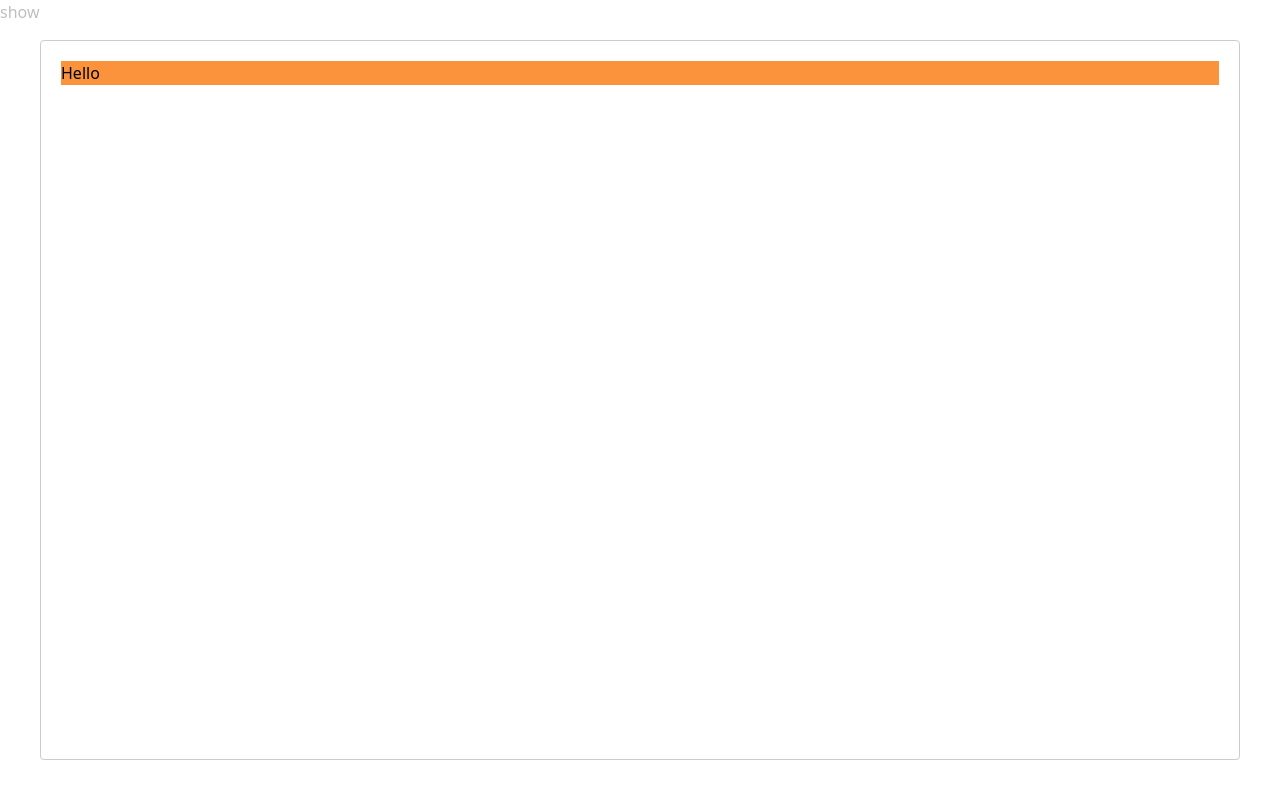
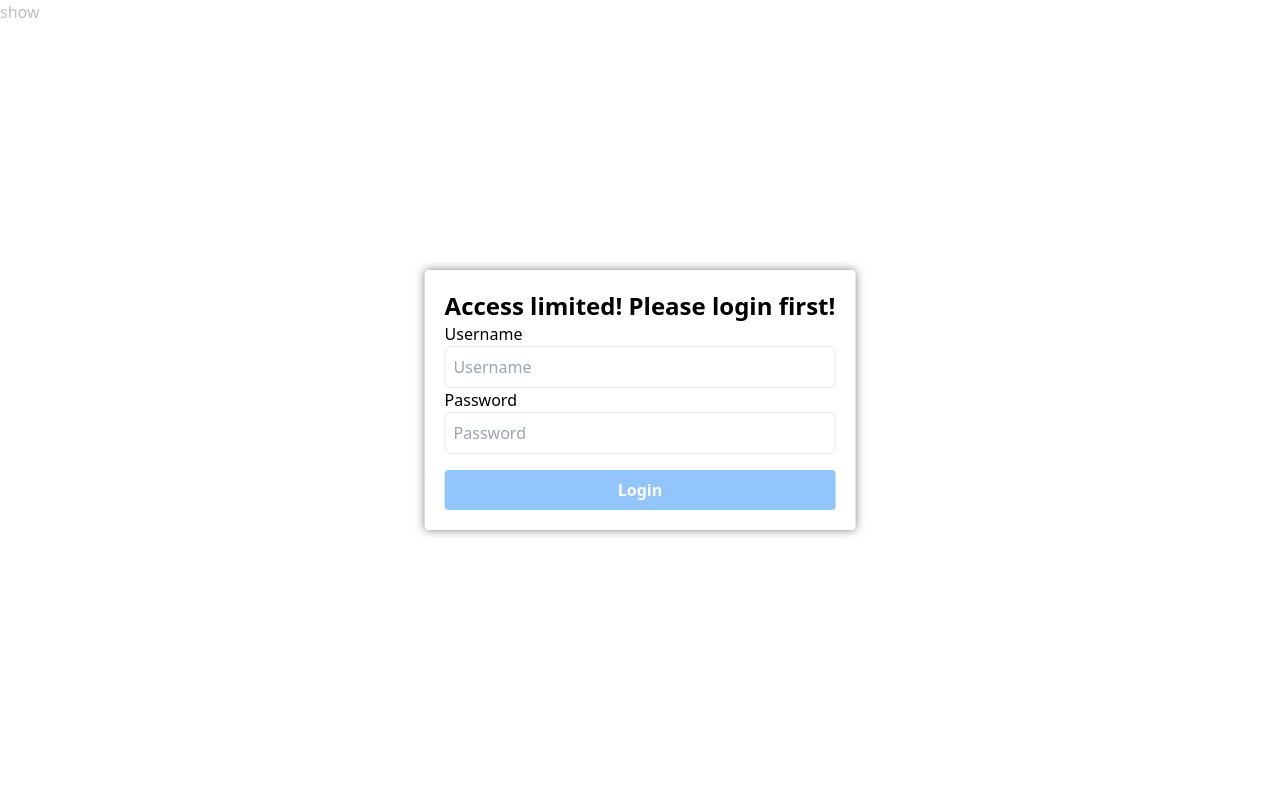
Before and after one commit to linusromlandArchives/romland.dev, a React (Vite) app in the folder frontend/: page /admin in a window 1280 px wide. Both pictures are taken after a click on the button "show". Built offline with nearby package versions, Linux system fonts and the light colour scheme.

Commit message:
Basic form functionallity

```diff
--- a/frontend/package.json
+++ b/frontend/package.json
@@ -10,6 +10,7 @@
         "format": "prettier .  --write"
     },
     "dependencies": {
+        "formik": "^2.2.9",
         "prettier": "^2.6.2",
         "react": "^18.0.0",
         "react-dom": "^18.0.0",
--- a/frontend/src/components/LoginModal.jsx
+++ b/frontend/src/components/LoginModal.jsx
@@ -1,10 +1,23 @@
 import Modal from 'react-modal';
 import { useState } from 'react';
+import { Field, ErrorMessage, Form, Formik } from 'formik';
 
 export default () => {
     const [modalIsOpen, setModal] = useState(false);
 
-    const customStyles = {};
+    const customStyles = {
+        content: {
+            top: '50%',
+            left: '50%',
+            right: 'auto',
+            bottom: 'auto',
+            marginRight: '-50%',
+            transform: 'translate(-50%, -50%)',
+            border: 'none',
+            background: '#fff',
+            boxShadow: '0px 0px 10px rgba(0, 0, 0, 0.5)',
+        },
+    };
 
     function show() {
         setModal(true);
@@ -18,8 +31,63 @@ export default () => {
         <>
             <button onClick={show}>show</button>
 
-            <Modal isOpen={modalIsOpen} onRequestClose={hide} style={customStyles} contentLabel="Example Modal">
-                <h1 className="bg-orange-400">Hello</h1>
+            <Modal
+                isOpen={modalIsOpen}
+                onRequestClose={hide}
+                shouldCloseOnOverlayClick={false}
+                style={customStyles}
+                contentLabel="Login Modal"
+            >
+                <h1 className="text-2xl font-semibold">Access limited! Please login first!</h1>
+
+                <Formik
+                    initialValues={{ password: '', username: '', login: '' }}
+                    onSubmit={(values, { setErrors }) => {
+                        setErrors({
+                            login: 'Username or password is incorrect',
+                        });
+                    }}
+                    validate={(values) => {
+                        const errors = {};
+
+                        if (values.username.trim() === '') {
+                            errors.username = 'Username cannot be empty';
+                        }
+
+                        if (values.password.trim() === '') {
+                            errors.password = 'Password cannot be empty';
+                        }
+
+                        return errors;
+                    }}
+                >
+                    {({ dirty, isValid }) => (
+                        <Form className="flex flex-col">
+                            <label className="flex flex-col">
+                                Username
+                                <Field name="username" placeholder="Username" className="border border-gray-200 p-2 rounded-md" />
+                            </label>
+                            <ErrorMessage component="span" name="username" className="text-red-500 text-md mb-4 italic" />
+                            <label className="flex flex-col">
+                                Password
+                                <Field
+                                    name="password"
+                                    type="password"
+                                    placeholder="Password"
+                                    className="border border-gray-200 p-2 rounded-md"
+                                />
+                            </label>
+                            <ErrorMessage component="span" name="password" className="text-red-500 text-md mb-4 italic" />
+                            <ErrorMessage component="span" name="login" className="text-red-500 text-md mt-4 italic" />
+                            <input
+                                disabled={!dirty || !isValid}
+                                className="bg-blue-500 hover:bg-blue-400 disabled:bg-blue-300 mt-4 text-white font-bold py-2 px-4 rounded focus:outline-none focus:shadow-outline transition ease duration-150"
+                                type="submit"
+                                value="Login"
+                            />
+                        </Form>
+                    )}
+                </Formik>
             </Modal>
         </>
     );
```
Also changed, not shown: 1 other file (tests, documents, lock files or other folders).
